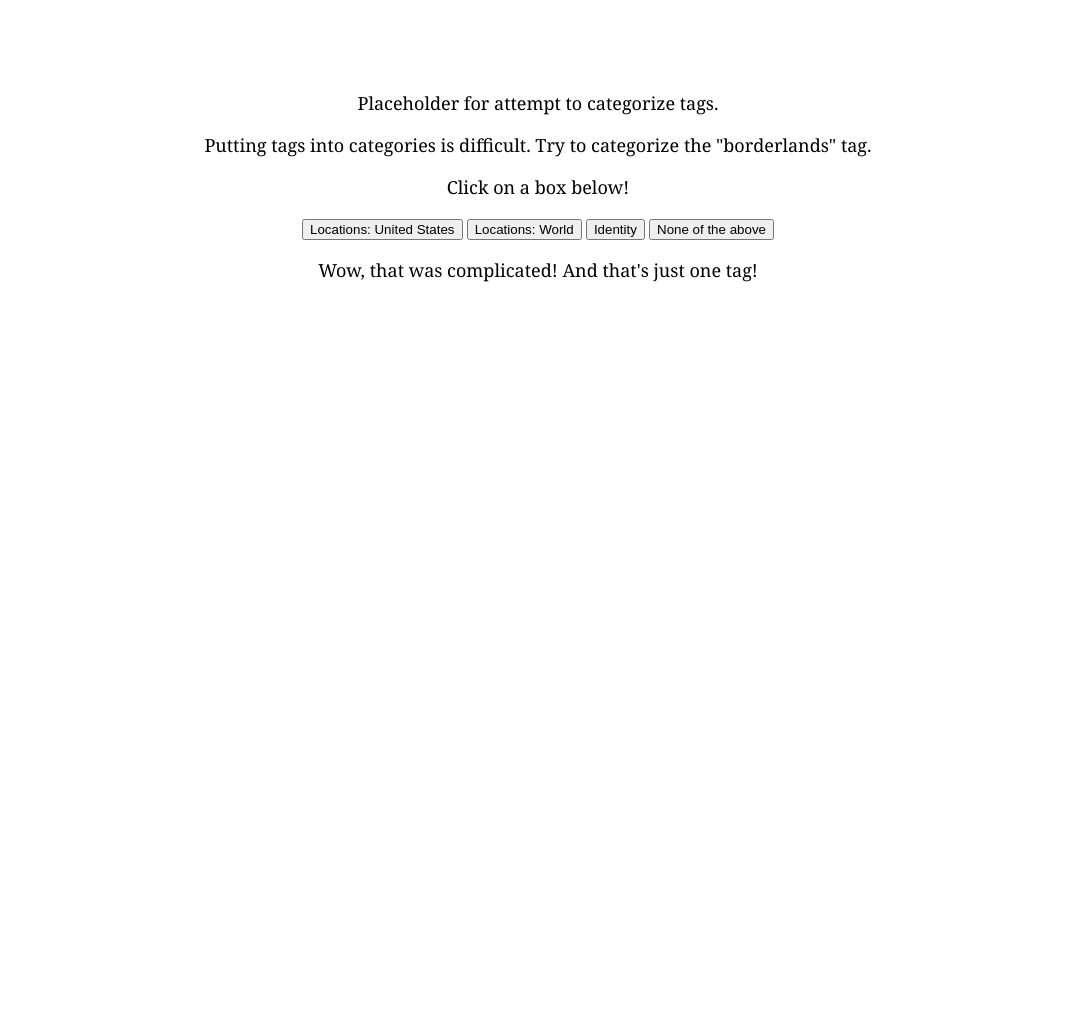
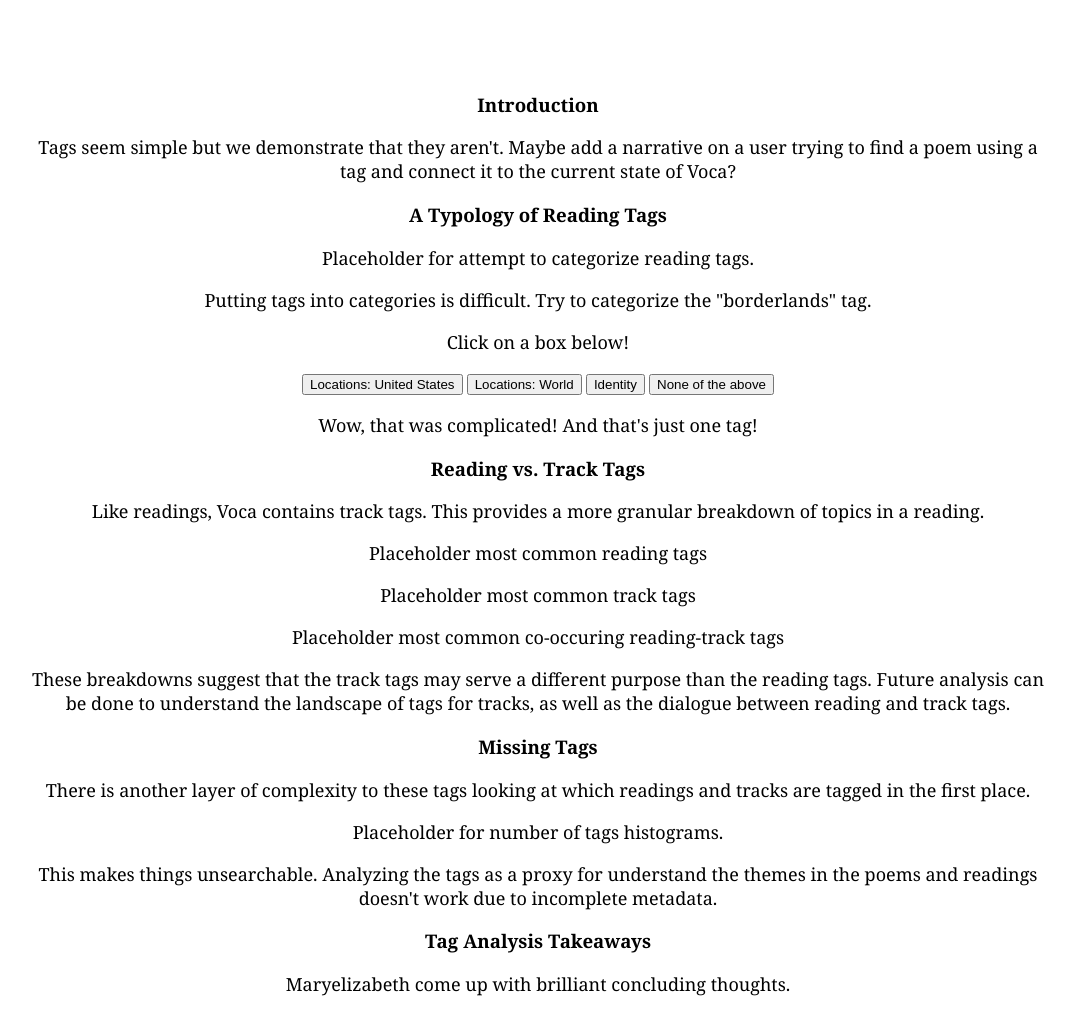
Before and after one commit to kpwce/voca-metadata-stories, a plain HTML site: page tags.html in a window 1280 px wide. Shown: the part 855-1869 px from the top of the page, without its empty margins (102-1176 px from the left). Before the commit the page ends 1155 px from the top, so only its background shows below. Drawn offline with Linux system fonts and the light colour scheme; animation ran at ten frames a second.

Commit message:
tag essay template

```diff
--- a/tags.html
+++ b/tags.html
@@ -52,11 +52,11 @@
     </div>
 
     <div class="essay-content">
-        <p>Placeholder for attempt to categorize tags.</p>
+        <h3>Introduction</h3>
+        <p>Tags seem simple but we demonstrate that they aren't. Maybe add a narrative on a user trying to find a poem using a tag and connect it to the current state of Voca?</p>
 
-
-        <p>
-
+        <h3>A Typology of Reading Tags</h3>
+        <p>Placeholder for attempt to categorize reading tags.</p>
 
         <div class="borderlands-content">
             <p>Putting tags into categories is difficult. Try to categorize the "borderlands" tag.</p>
@@ -72,8 +72,34 @@
             <p>Wow, that was complicated! And that's just one tag!</p>
         </div>
 
+        <!-- bonus content on track tags -->
+        <h3>Reading vs. Track Tags</h3>
+        <div class="track-content">
+            <p>Like readings, Voca contains track tags. This provides a more granular breakdown of topics in a reading.</p>
 
-        </p>
+            <p>Placeholder most common reading tags</p>
+            <p>Placeholder most common track tags</p>
+            <p>Placeholder most common co-occuring reading-track tags</p>
+
+            <p>These breakdowns suggest that the track tags may serve a different purpose than the reading tags. Future
+                analysis can be done to understand the landscape of tags for tracks, as well as the dialogue between reading and track tags.</p>
+
+        </div>
+
+        <h3>Missing Tags</h3>
+        <div class="missing-tags-content">
+            <p>There is another layer of complexity to these tags looking at which readings and tracks are tagged in the first place.</p>
+
+            <p>Placeholder for number of tags histograms.</p>
+
+            <p>This makes things unsearchable. Analyzing the tags as a proxy for understand the themes in the poems and readings doesn't work due to incomplete metadata.</p>
+        </div>
+
+        <h3>Tag Analysis Takeaways</h3>
+        <div class="conclusion-content">
+            <p>Maryelizabeth come up with brilliant concluding thoughts.</p>
+        </div>
+
     </div>
 
 
```
Lines whose indentation alone changed are shown as unchanged.
